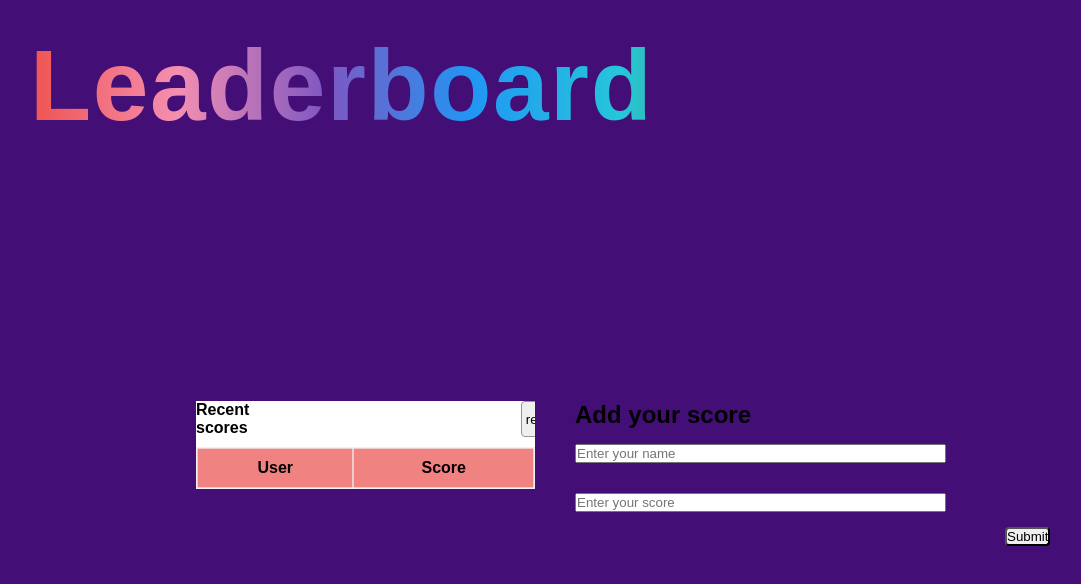
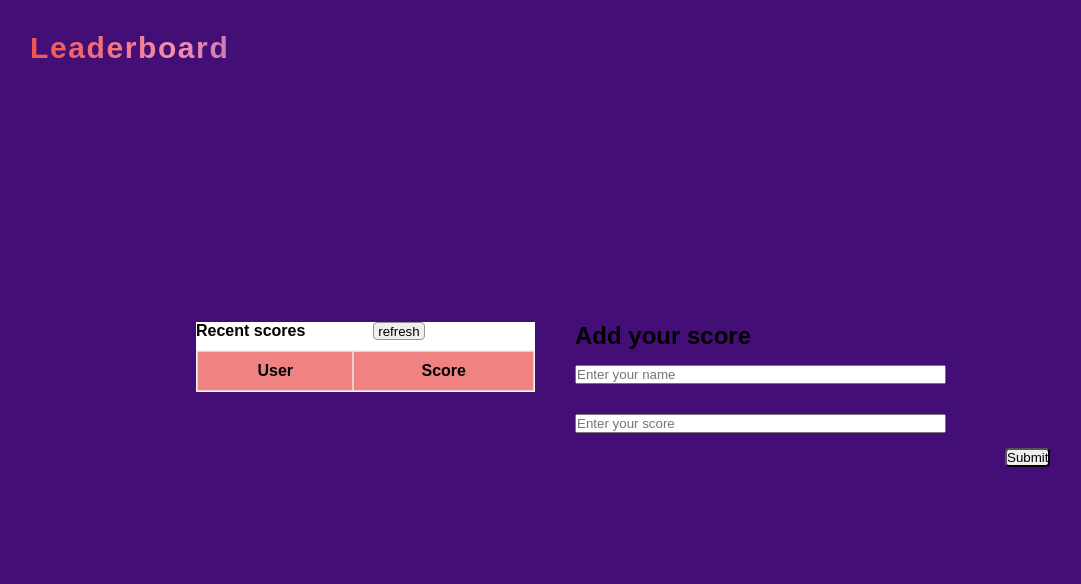
Before and after one commit to david30-maker/leaderboard-project, a website built with webpack: page src/index.html in a window 1280 px wide. Shown: the whole page, without its empty margins (70-1151 px from the left). Built offline with nearby package versions, Linux system fonts and the light colour scheme; no server answers.

Commit message:
Add styling

```diff
--- a/src/style.css
+++ b/src/style.css
@@ -16,13 +16,13 @@ body {
 #refresh-btn {
   border: 1.3px solid rgb(151, 147, 147);
   border-radius: 4px;
-  margin: 0 0 0 31.4%;
+  margin: 0 0 0 20%;
   padding: 0 4px 0 4px;
-  margin-left: 31.4%;
+
 }
 
 .header-section {
-  margin: 25px 0 0 100px;
+  margin: 30px 0 0 100px;
   background:
     linear-gradient(
       to right,
@@ -38,7 +38,7 @@ body {
     );
   -webkit-background-clip: text;
   -webkit-text-fill-color: transparent;
-  font-size: 50px;
+  font-size: 15px;
   font-weight: bolder;
   line-height: 1.2;
   letter-spacing: 0.1rem;
@@ -61,15 +61,14 @@ section {
   display: flex;
   flex-direction: column;
   width: 50%;
-  height: 50%;
+  height: 30%;
   background-color: white;
-  overflow: scroll;
 
 }
 
 #refresh-score {
   display: flex;
-  gap: 165px;
+  gap: px;
 
 }
 
```
